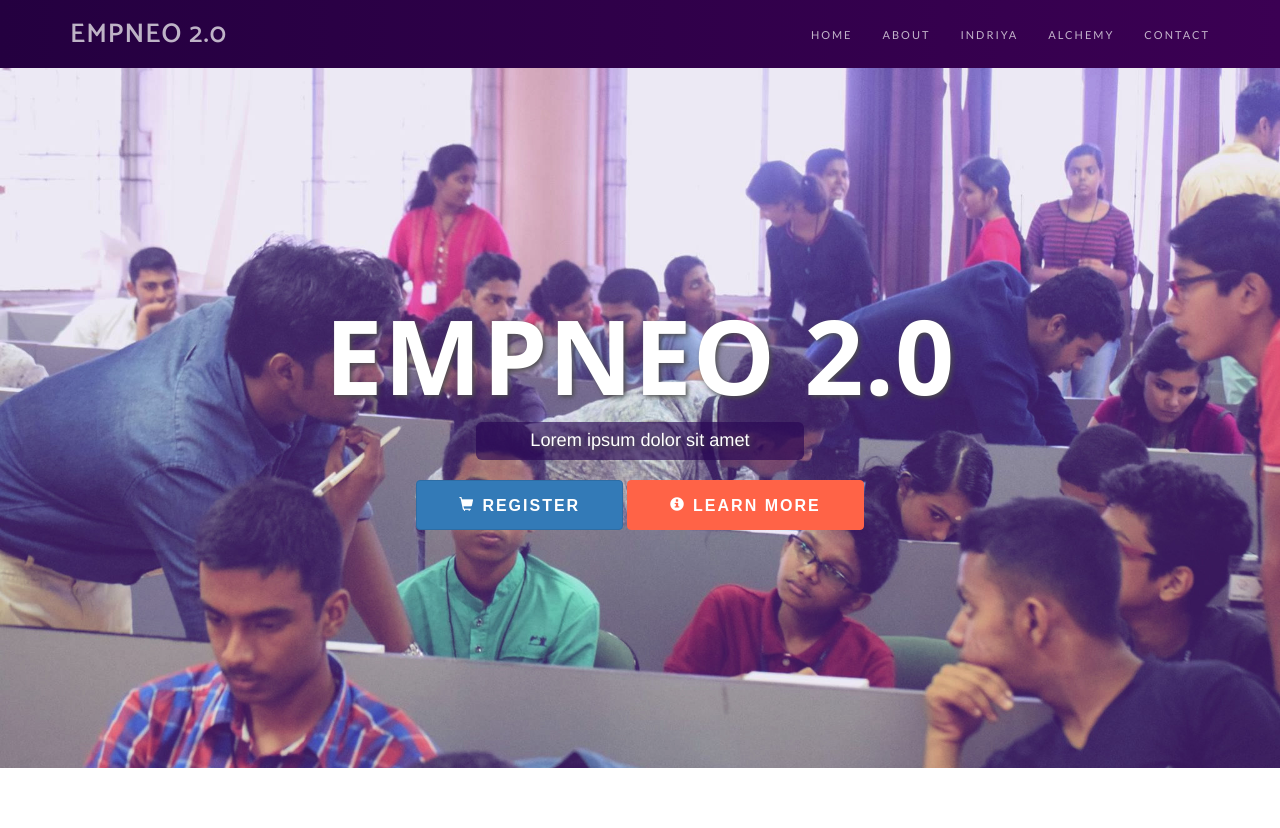
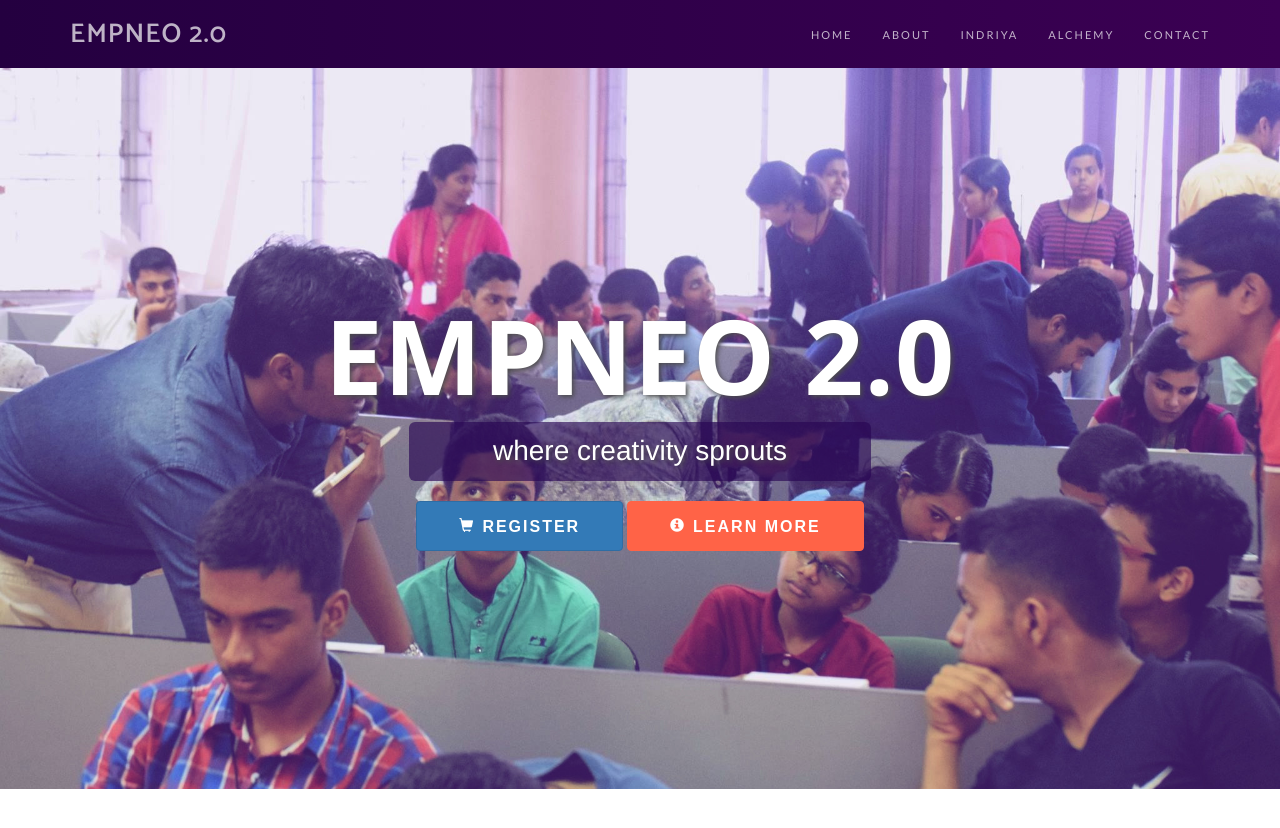
Before and after one commit to IEEEMEC/empneo, a Jekyll site: the page built from index.html, in a window 1280 px wide and 900 px high. Shown: the top 828 px of the window. Built offline with Jekyll 4.4.1, drawn with Linux system fonts in a browser that asks for light colours; nearby versions of some CDN libraries; some web fonts are replaced; the list of posts is cut into pages by our own code.

Commit message:
changed lorem epsum

```diff
--- a/_includes/header.html
+++ b/_includes/header.html
@@ -110,7 +110,7 @@
 <div>
     <div class="hero">
         <h1>EMPNEO 2.0</h1>
-        <p>Lorem ipsum dolor sit amet</p>
+        <p style="font-size: 2em;">where creativity sprouts</p>
         <div>
             <a href="https://www.yepdesk.com/empneo">
                 <button class="btn btn-primary" type="button"><span class="glyphicon glyphicon-shopping-cart"><font size="3" face="arial,halvetica"><b>Register </b></font></span></button>
```
